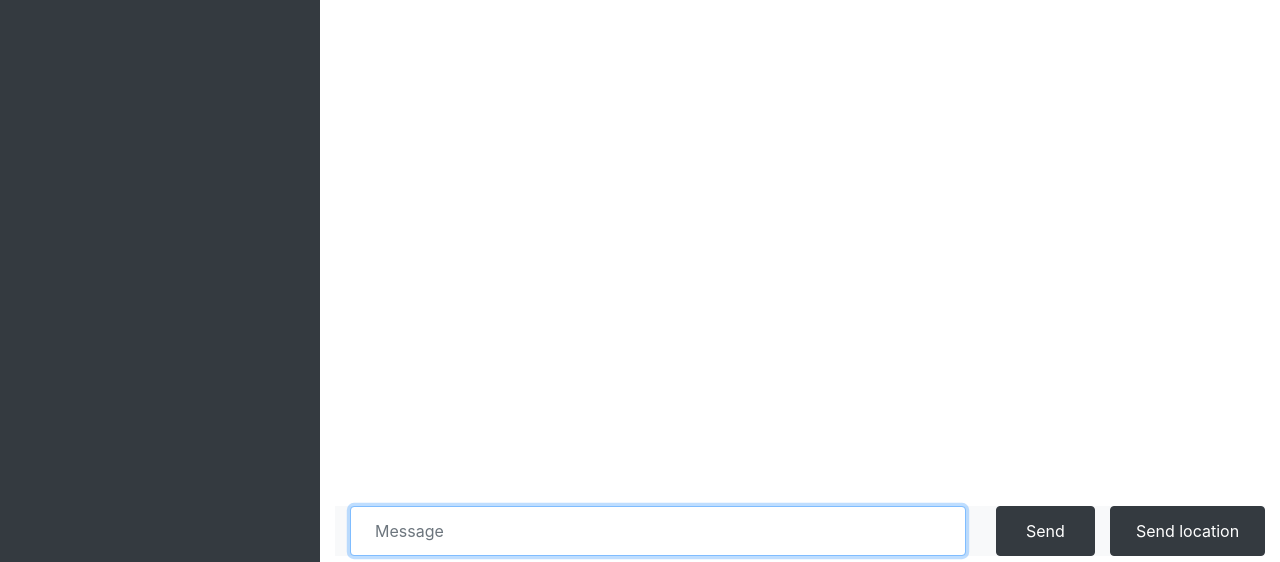
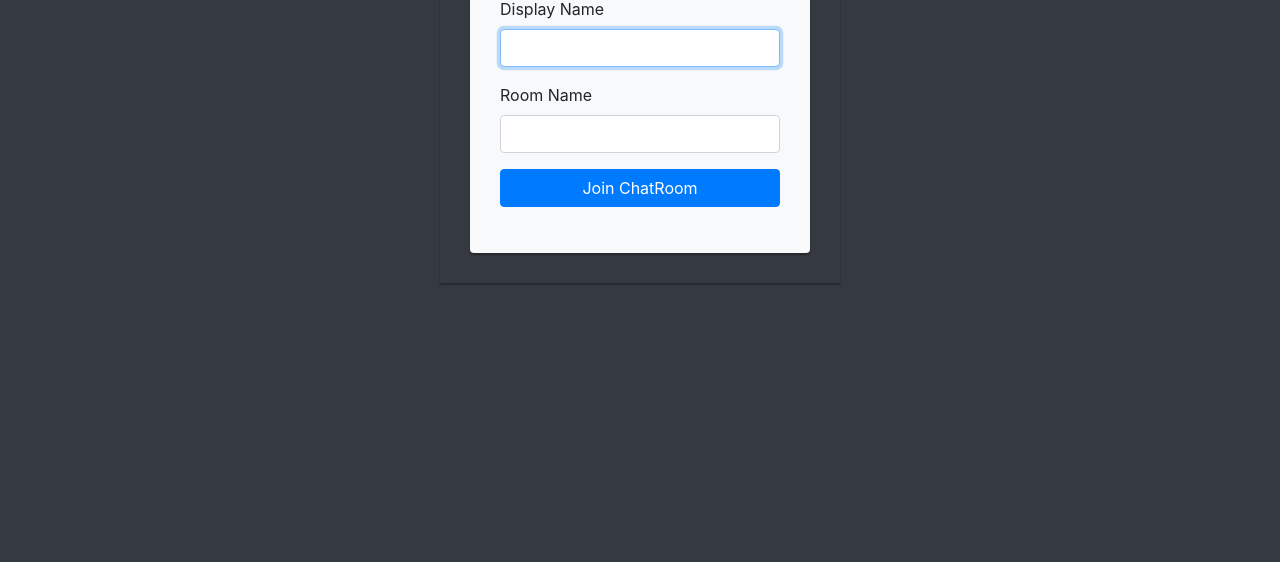
Before and after one commit to shubhamindrawat/node-chat-app, a website: page public/index.html in a window 1280 px wide. Shown: the part 238-800 px from the top of the page. Drawn offline with nearby package versions, Linux system fonts and the light colour scheme; no server answers.

Commit message:
Add join page that submits to chat.html

```diff
--- a/public/css/styles.css
+++ b/public/css/styles.css
@@ -5,3 +5,29 @@
 #messages{
     height: 93vh;
 }
+
+.outer {
+    display: table;
+    position: absolute;
+    top: 50;
+    left: 0;
+    height: 80%;
+    width: 100%;
+}
+
+.middle {
+    display: table-cell;
+    vertical-align: middle;
+}
+
+.inner {
+    margin-left: auto;
+    margin-right: auto;
+    width: 400px;
+}
+
+.login-form{
+    margin: auto;
+    box-shadow: 0px 2px 2px rgba(0, 0, 0, 0.3);
+    padding: 30px;
+}
--- a/public/index.html
+++ b/public/index.html
@@ -3,62 +3,30 @@
 <head>
     <meta charset="UTF-8">
     <meta name="viewport" content="width=device-width, initial-scale=1.0">
-    <title>Chat App</title>
+    <title>Chat App - Join</title>
     <link rel="stylesheet" href="https://stackpath.bootstrapcdn.com/bootstrap/4.5.0/css/bootstrap.min.css">
     <link rel="stylesheet" href="./css/styles.css">
 </head>
-<body>
-    <div class="container-fluid">
-        <div class="row msgContainer">
-            <div class="col-md-3 bg-dark text-light p-4">
-                <H2>People</H2>
-                <div id="users"></div>
-            </div>
-            <div class="col-md-9">
-                <div class="row d-block p-4 overflow-auto" id="messages"></div>
-                <div class="row bg-light m-auto text-center">
-                    <form action="" id="message-form" class="col-md-10 mr-auto">
-                        <div class="row">
-                            <div class="col-md-10">
-                                <input type="text" class="form-control p-4" name="message" placeholder="Message" autofocus autocomplete="off">
-                            </div>
-                            <div class="col-md-2">
-                                <button class="btn btn-dark h-100 w-100">Send</button>
-                            </div>
-                        </div>
-                    </form>
-                    <button class="btn btn-dark col-md-2 mr-auto" type="button" id="sendLocation" class="btn btn-primary">Send location</button>
-                </div>
+<body class="bg-dark">
+    <div class="outer">
+        <div class="middle">
+            <div class="login-form inner">
+                <form action="/chat.html" class="login-form bg-light rounded">
+                    <H1 class="text-center">Join A Chat</H1>
+                    <div class="form-group">
+                        <label>Display Name</label>
+                        <input type="text" class="form-control" name="name" autofocus />
+                    </div>
+                    <div class="form-group">
+                        <label>Room Name</label>
+                        <input type="text" class="form-control" name="room" />
+                    </div>
+                    <div class="form-group">
+                        <button class="btn btn-primary w-100">Join ChatRoom</button>
+                    </div>
+                </form>
             </div>
         </div>
     </div>
-
-    <script id="message-template" type="text/template">
-        <div class="card w-75 m-2">
-            <div class="card-header">
-                <span class="font-weight-bold mr-2">{{from}}</span>
-                <span span class="text-secondary ml-2 float-right">({{time}})</span>
-            </div>
-            <div class="card-body">{{text}}</div>
-        </div>
-    </script>
-    <script id="location-message-template" type="text/template">
-        <div class="card w-75 m-2">
-            <div class="card-header">
-                <span class="font-weight-bold mr-2">{{from}}</span>
-                <span span class="text-secondary ml-2 float-right">({{time}})</span>
-            </div>
-            <div class="card-body">
-                <p>Click on below link to open my current location in google maps.</p>
-                <a target="_BLANK" href="{{url}}">My Current Location</a>
-            </div>
-        </div>
-    </script>
-
-    <script src="/socket.io/socket.io.js"></script>
-    <script src="./js/libs/jquery-3.5.1.min.js"></script>
-    <script src="./js/libs/moment.js"></script>
-    <script src="./js/libs/mustache.js"></script>
-    <script src="./js/index.js"></script>
 </body>
 </html>
```
Also changed, not shown: public/chat.html (added, +64 -0 lines), public/js/chat.js (renamed from public/js/index.js).
